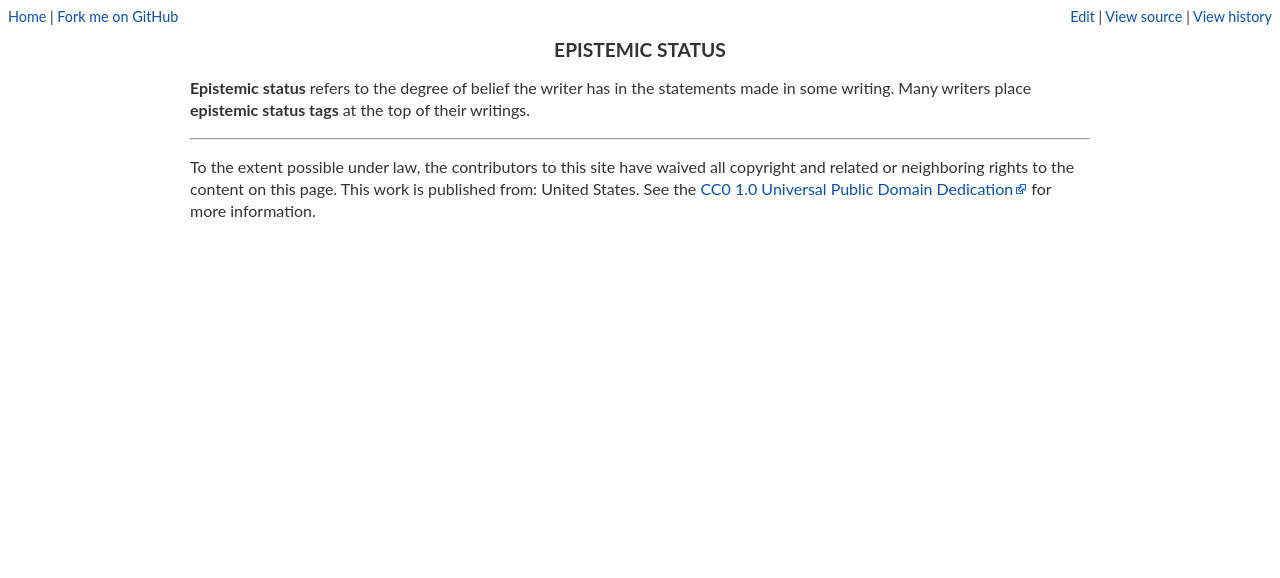
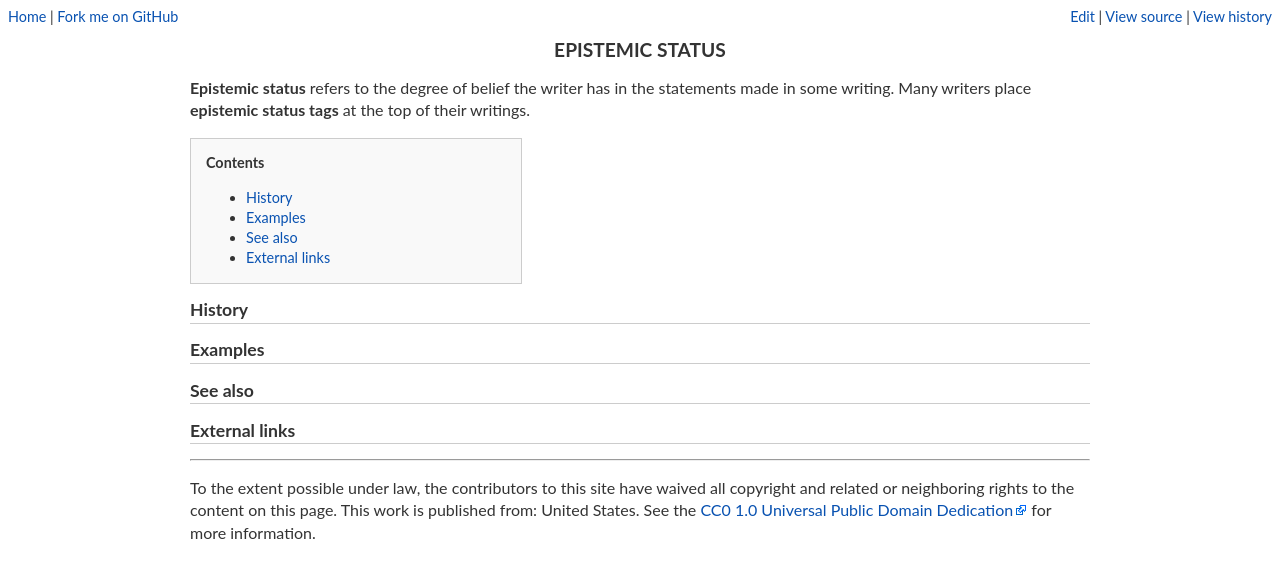
Before and after one commit to riceissa/contentcreation, a Jekyll site: the page built from epistemic-status.md, in a window 1280 px wide. Shown: the top 578 px of the page. Built offline with Jekyll 4.4.1, drawn with Linux system fonts in a browser that asks for light colours.

Commit message:
Add sections

```diff
--- a/epistemic-status.md
+++ b/epistemic-status.md
@@ -5,3 +5,13 @@ title: Epistemic status
 **Epistemic status** refers to the degree of belief the writer has in the
 statements made in some writing. Many writers place **epistemic status tags**
 at the top of their writings.
+
+{% include toc.md %}
+
+## History
+
+## Examples
+
+## See also
+
+## External links
```
